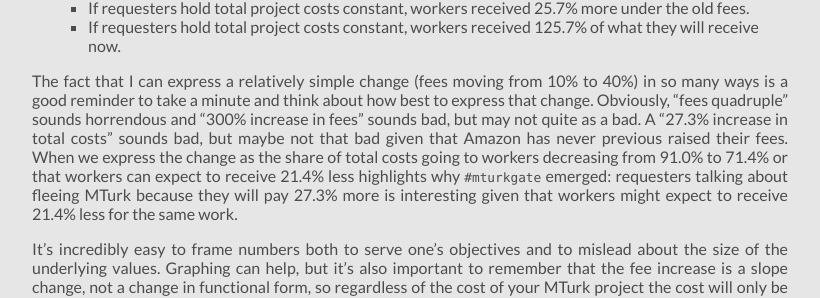
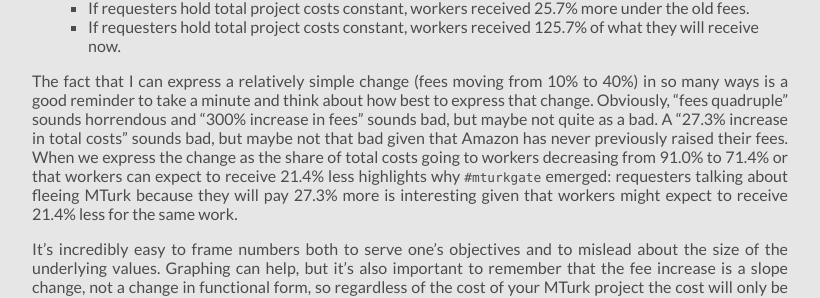
Before and after one commit to leeper/leeper.github.io, a Jekyll site: the page built from _posts/2015-06-24-mturkgate-fractions.md, in a window 1280 px wide and 900 px high, scrolled down 1782 px. Shown: the part 189-487 px from the top of the window, without its empty margins (230-1050 px from the left). Built offline with Jekyll 4.4.1, drawn with Linux system fonts in a browser that asks for light colours; some web fonts are replaced; Markdown is read by kramdown in place of the engine named in the settings.

Commit message:
further typo fixes [skip ci]

```diff
--- a/_posts/2015-06-24-mturkgate-fractions.md
+++ b/_posts/2015-06-24-mturkgate-fractions.md
@@ -58,7 +58,7 @@ The part of the Twitter discussion on the `#mturkgate` hashtag that I found fasc
  - If requesters hold total project costs constant, workers received 25.7% more under the old fees.
  - If requesters hold total project costs constant, workers received 125.7% of what they will receive now.
 
-The fact that I can express a relatively simple change (fees moving from 10% to 40%) in so many ways is a good reminder to take a minute and think about how best to express that change. Obviously, "fees quadruple" sounds horrendous and "300% increase in fees" sounds bad, but may not quite as a bad. A "27.3% increase in total costs" sounds bad, but maybe not that bad given that Amazon has never previous raised their fees. When we express the change as the share of total costs going to workers decreasing from 91.0% to 71.4% or that workers can expect to receive 21.4% less highlights why `#mturkgate` emerged: requesters talking about fleeing MTurk because they will pay 27.3% more is interesting given that workers might expect to receive 21.4% less for the same work.
+The fact that I can express a relatively simple change (fees moving from 10% to 40%) in so many ways is a good reminder to take a minute and think about how best to express that change. Obviously, "fees quadruple" sounds horrendous and "300% increase in fees" sounds bad, but maybe not quite as a bad. A "27.3% increase in total costs" sounds bad, but maybe not that bad given that Amazon has never previously raised their fees. When we express the change as the share of total costs going to workers decreasing from 91.0% to 71.4% or that workers can expect to receive 21.4% less highlights why `#mturkgate` emerged: requesters talking about fleeing MTurk because they will pay 27.3% more is interesting given that workers might expect to receive 21.4% less for the same work.
 
 It's incredibly easy to frame numbers both to serve one's objectives and to mislead about the size of the underlying values. Graphing can help, but it's also important to remember that the fee increase is a slope change, not a change in functional form, so regardless of the cost of your MTurk project the cost will only be 27.3% higher. There is no exponential increase in cost. If one were to extend the axes of my graph to infinity, the picture would remain the same with the new line being 27.3% higher than the line representing current costs. (Though a graph with an expanded x-axis would cover up the enormous increase in total cost for penny HIT projects.) As a requester, I was concerned about total cost, so I graphed that in what I thought was the most useful way. If one's concerns are different, they can follow any of the different ways of framing the change listed above and draw a different graph that emphasizing the change most relevant to them.
 
```
